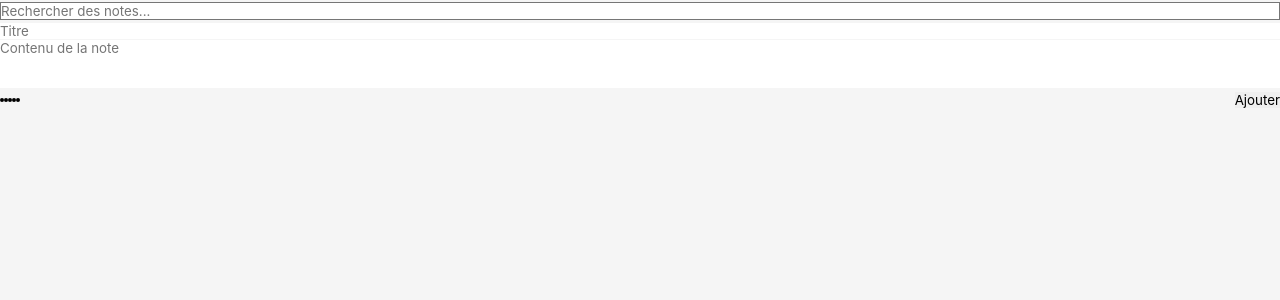
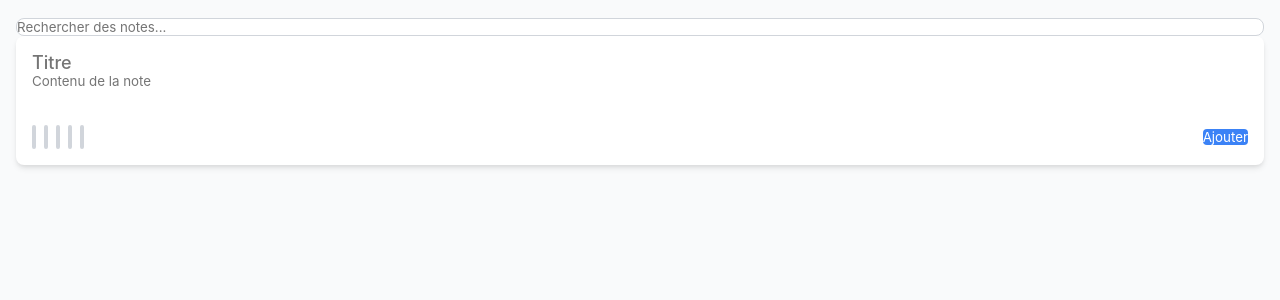
Before and after one commit to albertduplantin/blocnotes, a Next.js app: page /notes in a window 1280 px wide. Shown: the top 300 px of the page. Built offline with nearby package versions, Linux system fonts and the light colour scheme.

Commit message:
Add fallback CSS classes for beautiful UI

```diff
--- a/app/globals.css
+++ b/app/globals.css
@@ -1,3 +1,7 @@
+@tailwind base;
+@tailwind components;
+@tailwind utilities;
+
 @tailwind base;
 @tailwind components;
 @tailwind utilities;
@@ -33,6 +37,137 @@ button {
 
 input, textarea {
   font-family: inherit;
+}
+
+/* Styles de secours si Tailwind ne fonctionne pas */
+.container {
+  max-width: 1200px;
+  margin: 0 auto;
+  padding: 0 1rem;
+}
+
+.flex {
+  display: flex;
+}
+
+.items-center {
+  align-items: center;
+}
+
+.justify-center {
+  justify-content: center;
+}
+
+.justify-between {
+  justify-content: space-between;
+}
+
+.flex-col {
+  flex-direction: column;
+}
+
+.space-x-2 > * + * {
+  margin-left: 0.5rem;
+}
+
+.space-y-2 > * + * {
+  margin-top: 0.5rem;
+}
+
+.p-4 {
+  padding: 1rem;
+}
+
+.m-4 {
+  margin: 1rem;
+}
+
+.bg-white {
+  background-color: white;
+}
+
+.bg-gray-50 {
+  background-color: #f9fafb;
+}
+
+.bg-blue-500 {
+  background-color: #3b82f6;
+}
+
+.bg-green-500 {
+  background-color: #10b981;
+}
+
+.bg-red-500 {
+  background-color: #ef4444;
+}
+
+.text-white {
+  color: white;
+}
+
+.text-gray-700 {
+  color: #374151;
+}
+
+.text-gray-600 {
+  color: #4b5563;
+}
+
+.border {
+  border: 1px solid #d1d5db;
+}
+
+.border-gray-300 {
+  border-color: #d1d5db;
+}
+
+.rounded {
+  border-radius: 0.25rem;
+}
+
+.rounded-lg {
+  border-radius: 0.5rem;
+}
+
+.shadow-md {
+  box-shadow: 0 4px 6px -1px rgba(0, 0, 0, 0.1), 0 2px 4px -1px rgba(0, 0, 0, 0.06);
+}
+
+.cursor-pointer {
+  cursor: pointer;
+}
+
+.w-full {
+  width: 100%;
+}
+
+.h-6 {
+  height: 1.5rem;
+}
+
+.min-h-screen {
+  min-height: 100vh;
+}
+
+.text-lg {
+  font-size: 1.125rem;
+}
+
+.text-xl {
+  font-size: 1.25rem;
+}
+
+.font-medium {
+  font-weight: 500;
+}
+
+.font-semibold {
+  font-weight: 600;
+}
+
+.font-bold {
+  font-weight: 700;
 }
 
 /* Styles pour les composants */
```
